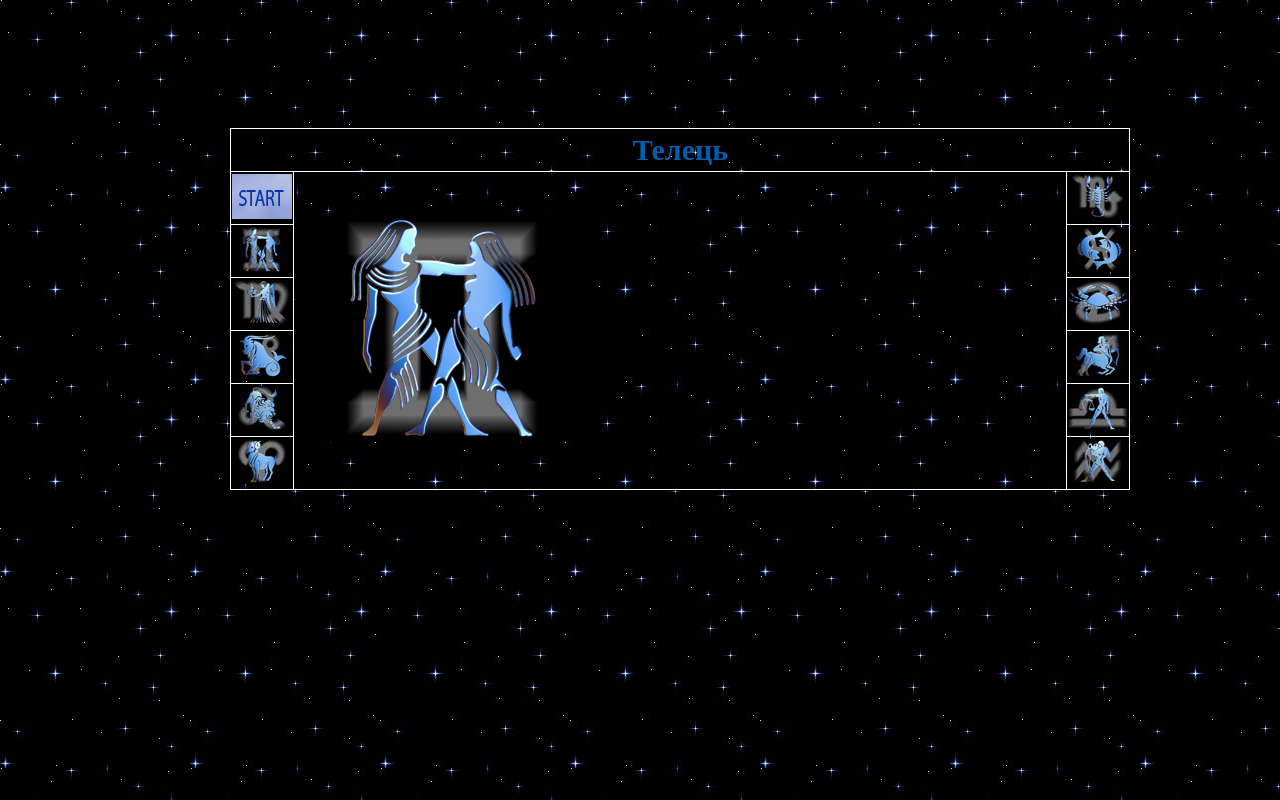
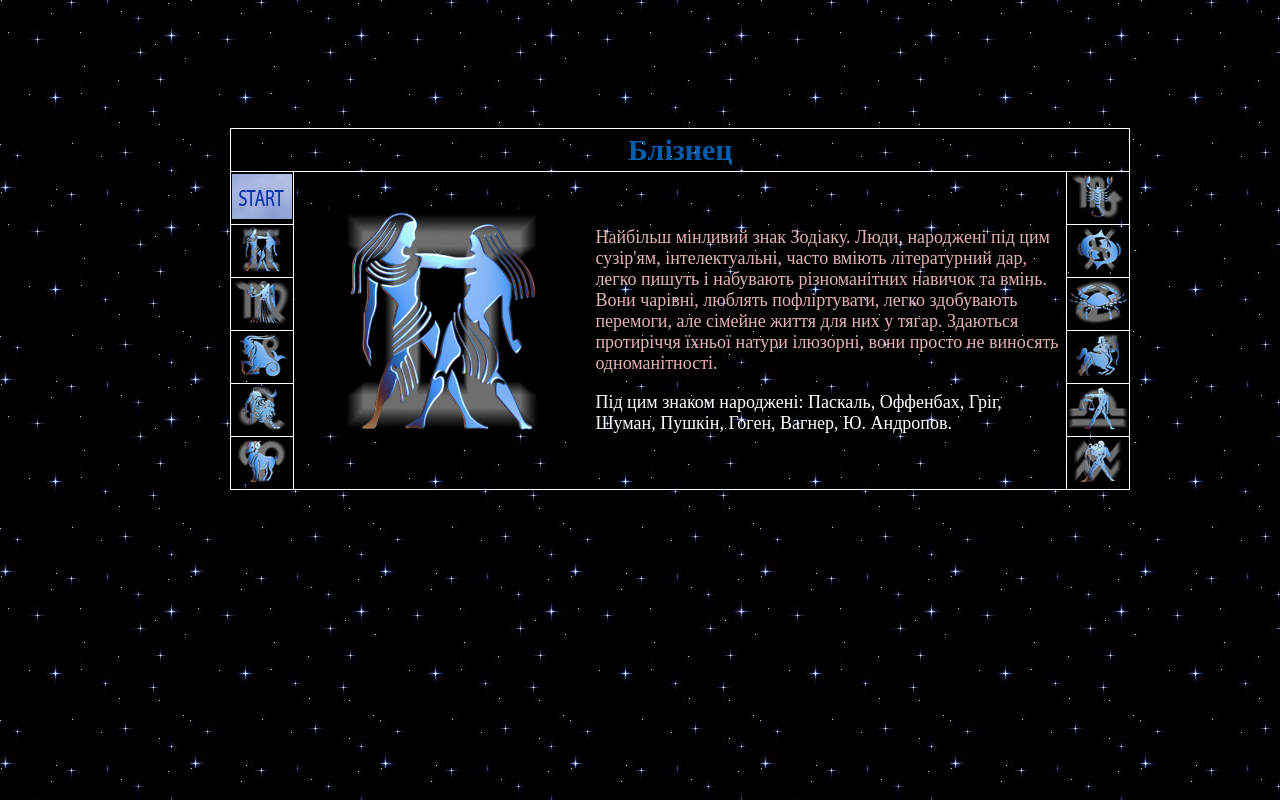
Before and after one commit to LizaTiza/-git-home-10, a plain HTML site: page index.html in a window 1280 px wide. Drawn offline with Linux system fonts and the light colour scheme.

Commit message:
2p+ cssp

```diff
--- a/index.html
+++ b/index.html
@@ -11,7 +11,7 @@
         <table>
             <thead>
             <tr>
-                <th colspan="3">Телець</th>
+                <th colspan="3">Блізнец</th>
 
             </tr>
             </thead>
@@ -20,6 +20,10 @@
                 <td ><img src="./small/start.jpg" alt="start"></td>
                 <td rowspan="6">
                     <img class="img-center" src="./img/blizn.jpg">
+                    <p>Найбільш мінливий знак Зодіаку. Люди, народжені під цим сузір'ям, інтелектуальні, часто вміють літературний дар, легко пишуть і набувають різноманітних навичок та вмінь. Вони чарівні, люблять пофліртувати, легко здобувають перемоги, але сімейне життя для них
+                    у тягар. Здаються протиріччя їхньої натури ілюзорні, вони просто не виносять одноманітності.</p>
+                    <p class="text2">Під цим знаком народжені: Паскаль, Оффенбах, Гріг, Шуман, Пушкін, Гоген, Вагнер, Ю. Андропов.
+                    </p>
                 </td>
                 <td><img src="./small/rak.jpg" alt="rak"></td>
             </tr>
--- a/style.css
+++ b/style.css
@@ -7,9 +7,8 @@ body{
 table, tr,td{
     border: 1px solid white;
     border-collapse: collapse;
+    font-size: 16px;
     width: 900px;
-
-    font-size: 16px;
 }
 th{
     color: rgb(4, 93, 170);
@@ -31,4 +30,14 @@ tbody tr td:nth-child(3){
  }
  .img-center{
     width: 300px;
+    float: left;
  }
+ p{
+    color: rgb(228, 179, 179);
+    font-size: 18px ;
+
+
+ }
+ .text2{
+    color: white;
+ }
```
